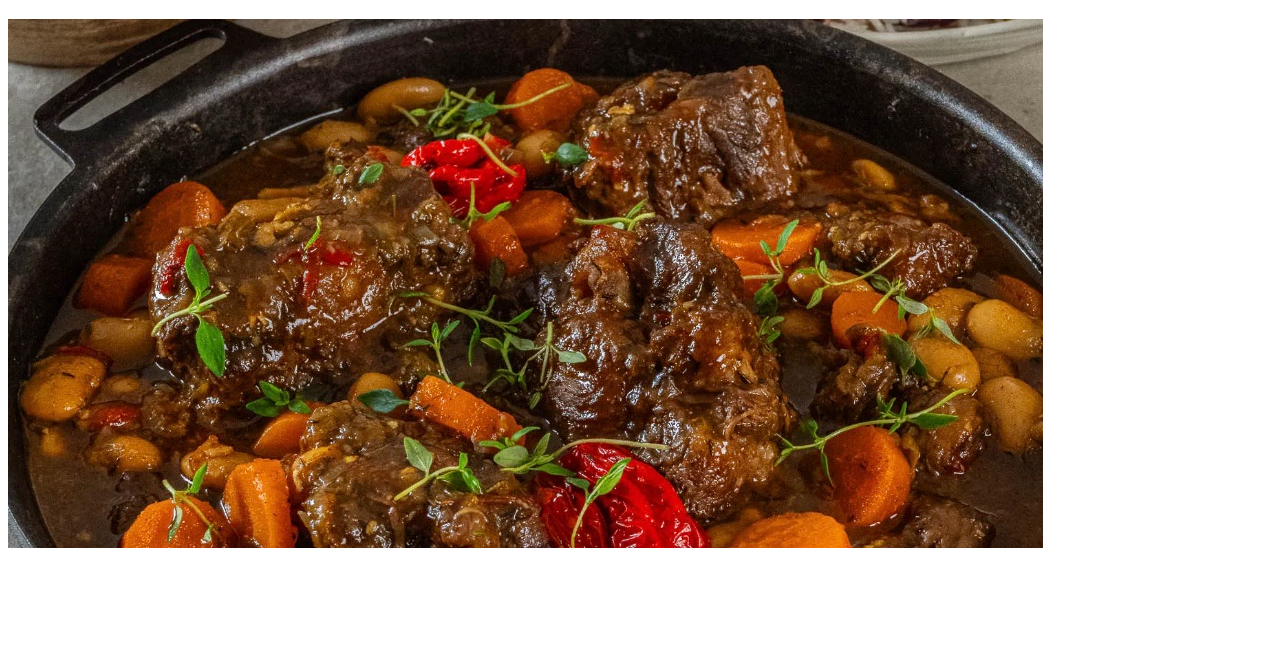
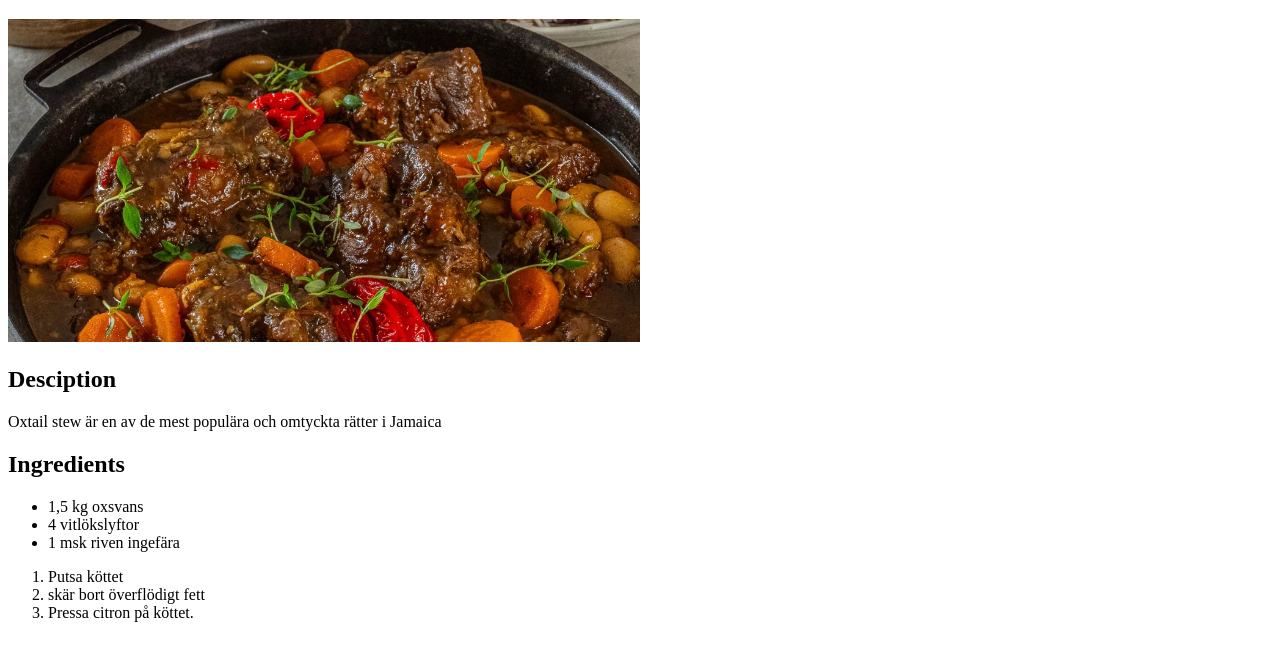
Before and after one commit to jhelgodt/odin-recipes, a plain HTML site: page recipes/oxsvansgryta.html in a window 1280 px wide. Shown: the part 61-722 px from the top of the page. Drawn offline with Linux system fonts and the light colour scheme.

Commit message:
Added ingredients and steps

```diff
--- a/recipes/oxsvansgryta.html
+++ b/recipes/oxsvansgryta.html
@@ -8,7 +8,25 @@
 <body>
 
     <h1>Oxsvansgryta</h1>
-    <img src="../images/oxsvansgryta.jpg" alt="Oxsvansgryta">
+    <img src="../images/oxsvansgryta.jpg" alt="Oxsvansgryta" style="width: 50%;">
+
+    <h2>Desciption</h2>
+    <p>Oxtail stew är en av de mest populära och omtyckta rätter i Jamaica</p>
+
+    <h2>Ingredients</h2>
+
+    <ul>
+        <li>1,5 kg oxsvans</li>
+        <li>4 vitlökslyftor</li>
+        <li> 1 msk riven ingefära</li>
+      </ul>
+
+      <ol>
+        <li>Putsa köttet</li>
+        <li>skär bort överflödigt fett</li>
+        <li> Pressa citron på köttet.</li>
+      </ol>
+
 
 </body>
 </html>
```
